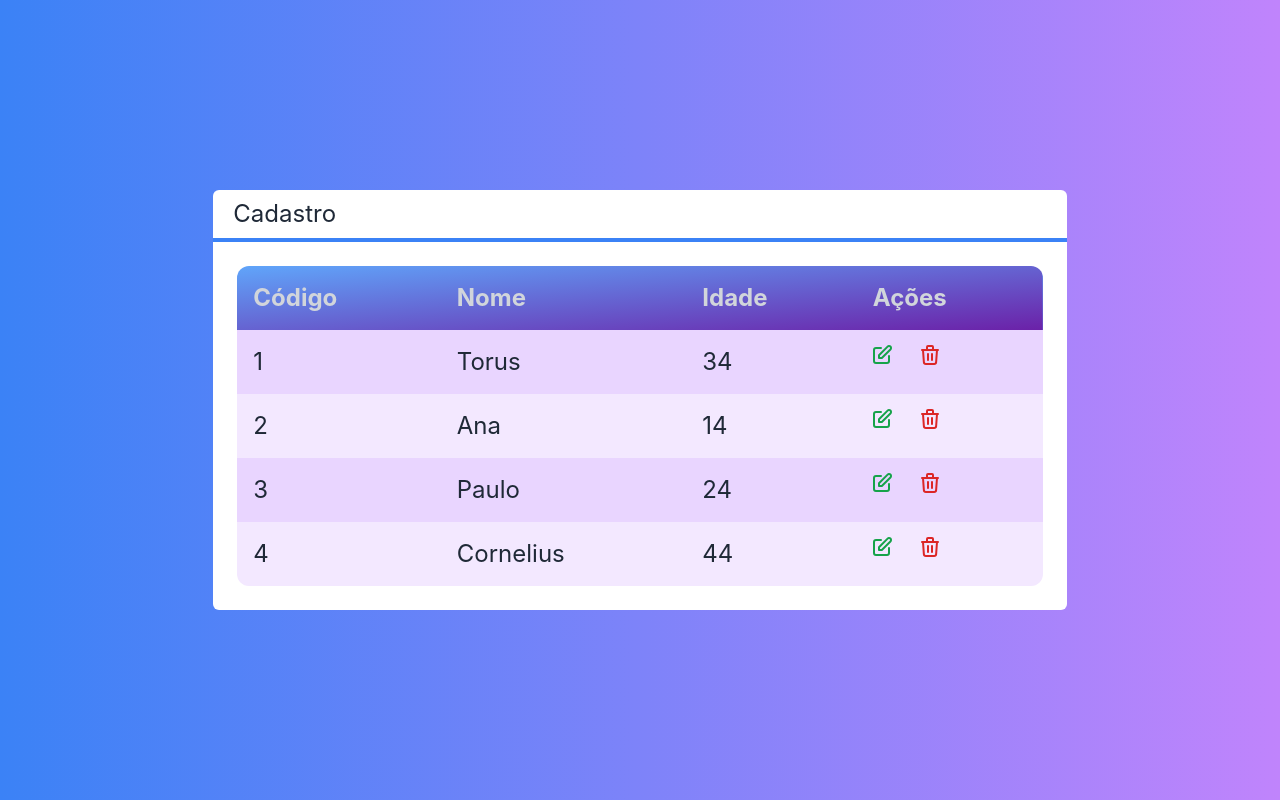
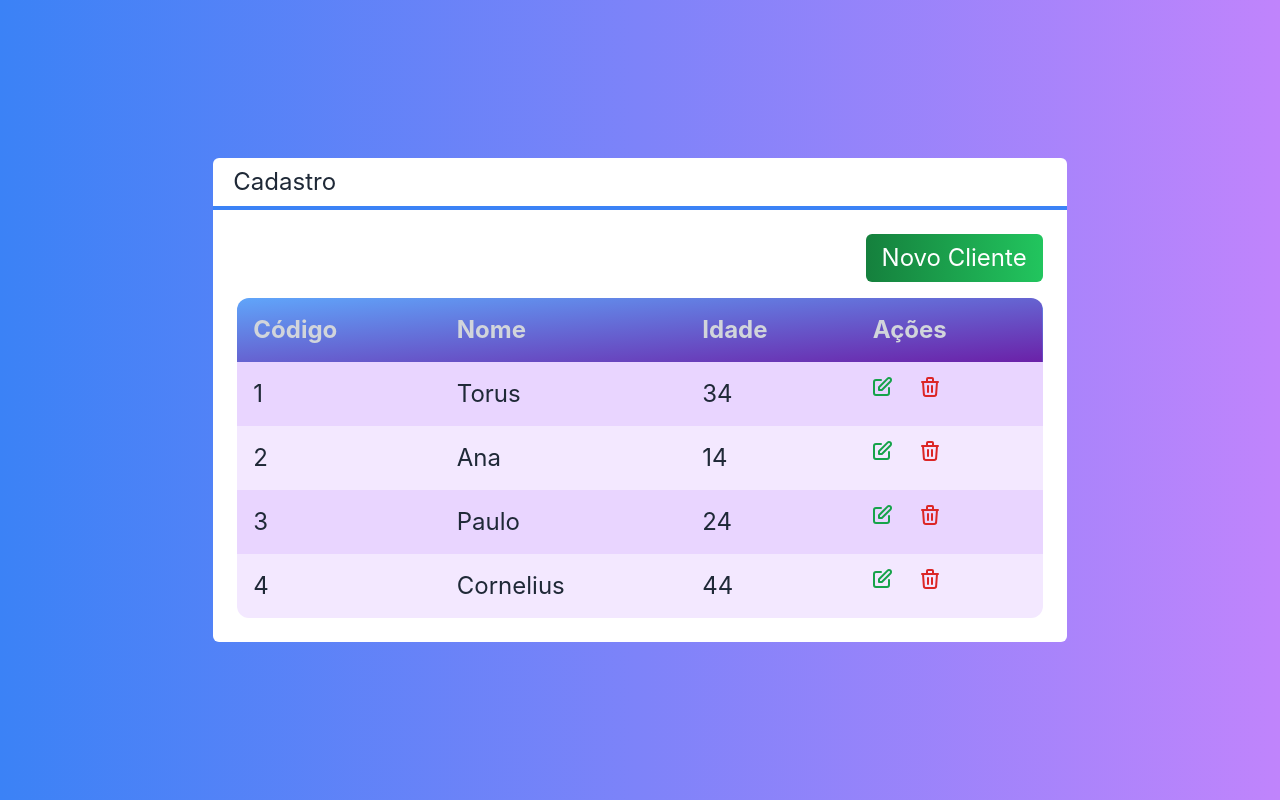
Before and after one commit to MaxSyos/CRUD-Nextjs, a Next.js app: page / in a window 1280 px wide. Built offline with nearby package versions, Linux system fonts and the light colour scheme.

Commit message:
Estudo de CRUD em Nextjs

```diff
--- /dev/null
+++ b/src/components/Botao.tsx
@@ -0,0 +1,14 @@
+interface BotaoProps {
+    cor?: 'green' | 'blue' | 'gray'
+    className?: string
+    children: any
+}
+
+export default function Botao(props: BotaoProps){
+    const cor = props.cor ?? 'green'
+    return(
+        <button className={`bg-gradient-to-r from-green-700 to-green-500 text-white px-4 py-2 rounded-md ${props.className}`}>
+            {props.children}
+        </button>
+    )
+}
--- a/src/pages/index.tsx
+++ b/src/pages/index.tsx
@@ -1,3 +1,4 @@
+import Botao from '../components/Botao'
 import Layout from '../components/Layout'
 import Table from '../components/Tabela'
 import Cliente from '../core/Cliente'
@@ -20,8 +21,11 @@
   }
   return (
     <div className={`flex justify-center items-center h-screen
-      bg-gradient-to-r from-blue-500 to-purple-400 text-white text-2xl`}>
+          bg-gradient-to-r from-blue-500 to-purple-400 text-white text-2xl`}>
         <Layout titulo='Cadastro'>
+          <div className=" flex justify-end">
+            <Botao cor ='gray' className={`mb-4`}>Novo Cliente</Botao>
+          </div>
           <Table clientes={clientes}
             clienteSelecionado={clienteSelecionado}
             clienteExcluido={clienteExcluido}/>
--- a/tailwind.config.js
+++ b/tailwind.config.js
@@ -4,6 +4,11 @@
     "./src/pages/**/*.{js,ts,jsx,tsx}",
     "./src/components/**/*.{js,ts,jsx,tsx}",
   ],
+  safelist: [
+    /^bg-/,
+    /^to-/,
+    /^from-/,
+  ],
   theme: {
     extend: {},
   },
```
